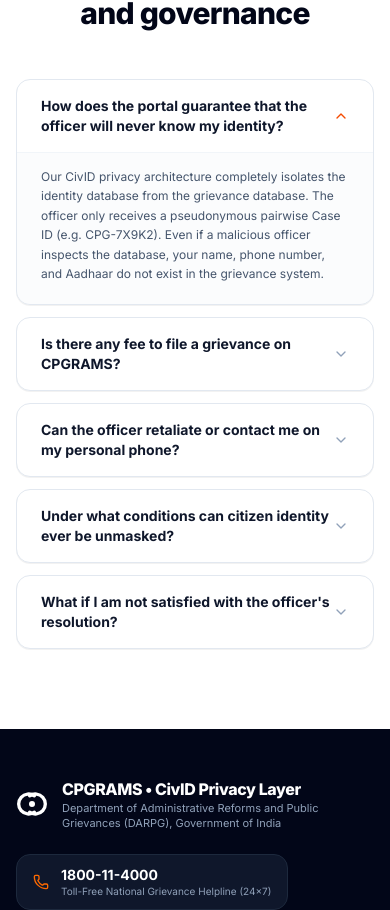
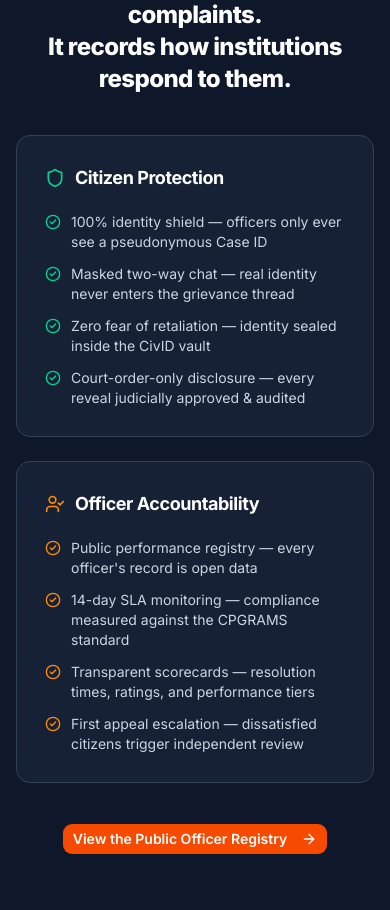
Before and after one commit to yash-pouranik/cpgrams-privacy-layer-zk-identity, a Next.js app in the folder apps/frontend/: page / in a window 390 px wide. Shown: the part 7595-8505 px from the top of the page. Built offline with nearby package versions, Linux system fonts and the light colour scheme; no server answers.

Commit message:
feat: update main app page

```diff
--- a/apps/frontend/app/page.tsx
+++ b/apps/frontend/app/page.tsx
@@ -506,6 +506,76 @@
       </section>
 
       {/* ═══════════════════════════════════════════════════════════════════ */}
+      {/* 6b. BILATERAL ACCOUNTABILITY (Phase 8)                             */}
+      {/* ═══════════════════════════════════════════════════════════════════ */}
+      <section id="accountability" className="py-20 px-4 sm:px-6 lg:px-8 bg-slate-900 text-white border-y border-slate-800">
+        <div className="max-w-6xl mx-auto space-y-10">
+          <div className="text-center space-y-3">
+            <span className="inline-flex items-center gap-1.5 text-xs font-bold uppercase tracking-widest text-orange-400 font-mono">
+              <Scale className="h-3.5 w-3.5" aria-hidden /> Bilateral Accountability
+            </span>
+            <h2 className="text-2xl sm:text-3xl font-extrabold tracking-tight">
+              The system doesn&apos;t only record complaints.
+              <br />
+              It records how institutions respond to them.
+            </h2>
+          </div>
+
+          <div className="grid gap-6 md:grid-cols-2">
+            {/* Pillar 1: Citizen Protection */}
+            <div className="rounded-xl border border-slate-700 bg-slate-800/60 p-7">
+              <div className="flex items-center gap-2.5 mb-5">
+                <Shield className="h-5 w-5 text-emerald-400" aria-hidden />
+                <h3 className="text-lg font-bold tracking-tight">Citizen Protection</h3>
+              </div>
+              <ul className="space-y-3 text-sm text-slate-300">
+                {[
+                  "100% identity shield — officers only ever see a pseudonymous Case ID",
+                  "Masked two-way chat — real identity never enters the grievance thread",
+                  "Zero fear of retaliation — identity sealed inside the CivID vault",
+                  "Court-order-only disclosure — every reveal judicially approved & audited",
+                ].map((item) => (
+                  <li key={item} className="flex items-start gap-2.5">
+                    <CheckCircle2 className="mt-0.5 h-4 w-4 shrink-0 text-emerald-400" aria-hidden />
+                    {item}
+                  </li>
+                ))}
+              </ul>
+            </div>
+
+            {/* Pillar 2: Officer Accountability */}
+            <div className="rounded-xl border border-slate-700 bg-slate-800/60 p-7">
+              <div className="flex items-center gap-2.5 mb-5">
+                <UserCheck className="h-5 w-5 text-orange-400" aria-hidden />
+                <h3 className="text-lg font-bold tracking-tight">Officer Accountability</h3>
+              </div>
+              <ul className="space-y-3 text-sm text-slate-300">
+                {[
+                  "Public performance registry — every officer's record is open data",
+                  "14-day SLA monitoring — compliance measured against the CPGRAMS standard",
+                  "Transparent scorecards — resolution times, ratings, and performance tiers",
+                  "First appeal escalation — dissatisfied citizens trigger independent review",
+                ].map((item) => (
+                  <li key={item} className="flex items-start gap-2.5">
+                    <CheckCircle2 className="mt-0.5 h-4 w-4 shrink-0 text-orange-400" aria-hidden />
+                    {item}
+                  </li>
+                ))}
+              </ul>
+            </div>
+          </div>
+
+          <div className="text-center">
+            <Button asChild className="bg-orange-600 hover:bg-orange-500 text-white font-semibold">
+              <Link href="/officers">
+                View the Public Officer Registry <ArrowRight className="ml-2 h-4 w-4" aria-hidden />
+              </Link>
+            </Button>
+          </div>
+        </div>
+      </section>
+
+      {/* ═══════════════════════════════════════════════════════════════════ */}
       {/* 7. FREQUENTLY ASKED QUESTIONS (Accordion)                         */}
       {/* ═══════════════════════════════════════════════════════════════════ */}
       <section className="py-20 px-4 sm:px-6 lg:px-8 max-w-4xl mx-auto w-full">
```
